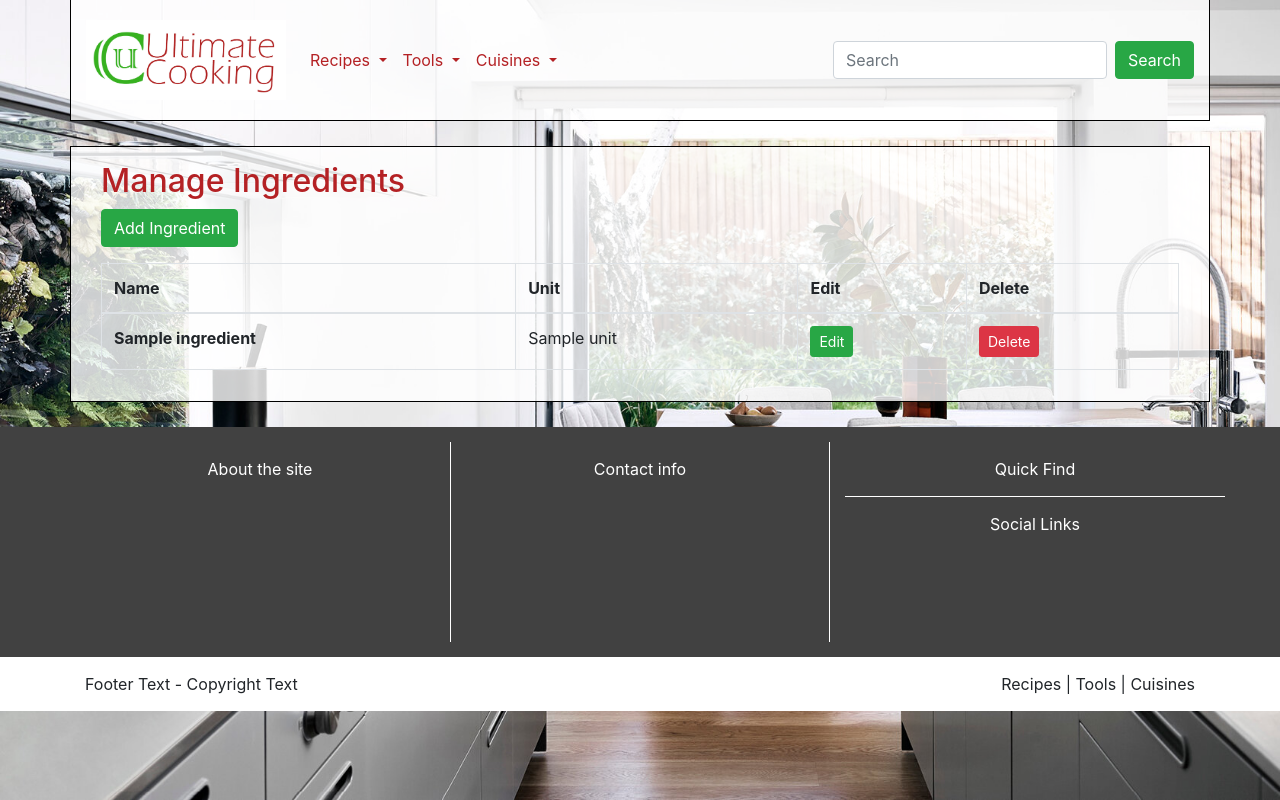
After one commit to Robtych121/UltimateCooking, a Flask app: page /manage-ingredients in a window 1280 px wide. The commit adds this page. Run offline with Flask 2, Linux system fonts and the light colour scheme; a database or web service that is not in the repository returns one stand-in record (values such as "Sample title"); some libraries are stand-ins or nearby versions.

Commit message:
Created ingredient add and manage pages and cleaned up navigation to inc this

```diff
--- a/app.py
+++ b/app.py
@@ -47,6 +47,25 @@ def insert_recipe():
     mongo.db.recipes.insert_one(recipe_doc)
     return redirect(url_for('add_recipe'))
 
+@app.route('/add_ingredient')
+def add_ingredient():
+    return render_template("ingredient_add.html",
+    ingredients=mongo.db.ingredients.find())
+
+@app.route('/insert_ingredient', methods=['POST'])
+def insert_ingredient():
+    recipe_doc = {
+        'name': request.form.get('name'),
+        'unit': request.form.get('unit')
+        }
+    mongo.db.ingredients.insert_one(recipe_doc)
+    return redirect(url_for('add_ingredient'))
+
+@app.route('/manage-ingredients')
+def manage_ingredients():
+    return render_template("ingredient_manage.html",
+    ingredients=mongo.db.ingredients.find())
+
 if __name__ == '__main__':
     app.run(host=os.environ.get('IP'),
     port=os.environ.get('PORT'),
--- a/templates/base.html
+++ b/templates/base.html
@@ -26,9 +26,8 @@
                 Recipes
               </a>
               <div class="dropdown-menu" aria-labelledby="navbarDropdown">
-                <a class="dropdown-item" href="{{ url_for('add_recipe')}}">Add Recipe</a>
-                <div class="dropdown-divider"></div>
-                <a class="dropdown-item" href="#">Edit Recipe</a>
+                <a class="dropdown-item" href="{{ url_for('add_recipe')}}">Manage Recipes</a>
+                <a class="dropdown-item" href="{{ url_for('manage_ingredients')}}">Manage Ingredients</a>
               </div>
             </li>
             <li class="nav-item dropdown">
@@ -36,9 +35,7 @@
                 Tools
               </a>
               <div class="dropdown-menu" aria-labelledby="navbarDropdown">
-                <a class="dropdown-item" href="#">Add Tool</a>
-                <div class="dropdown-divider"></div>
-                <a class="dropdown-item" href="#">Edit Tool</a>
+                <a class="dropdown-item" href="#">Manage Tools</a>
               </div>
             </li>
             <li class="nav-item dropdown">
@@ -46,9 +43,7 @@
           Cuisines
           </a>
           <div class="dropdown-menu" aria-labelledby="navbarDropdown">
-          <a class="dropdown-item" href="#">Add Cuisine</a>
-          <div class="dropdown-divider"></div>
-          <a class="dropdown-item" href="#">Edit Cuisine</a>
+          <a class="dropdown-item" href="#">Manage Cuisine</a>
           </div>
           </li>
           </ul>
--- /dev/null
+++ b/templates/ingredient_manage.html
@@ -0,0 +1,36 @@
+{% extends 'base.html' %}{% block content %}
+<div class="row FadedBlockBackground">
+    <div class="col-12">
+    <div class="row">
+        <div class="col-12">
+            <h2>Manage Ingredients</h2>
+        </div>
+    </div>
+    <div class="row">
+        <div class="col-12">
+            <p><a href="{{ url_for('add_ingredient')}}"><button type="button" class="btn btn-success">Add Ingredient</button></a></p>
+            <table class="table table-bordered">
+                <thead>
+                  <tr>
+                    <th>Name</th>
+                    <th>Unit</th>
+                    <th>Edit</th>
+                    <th>Delete</th>
+                  </tr>
+                </thead>
+                <tbody>
+                    {% for ingredient in ingredients %}
+                    <tr>
+                        <th>{{ ingredient.name }}</th>
+                        <td>{{ ingredient.unit}}</td>
+                        <td><button type="button" class="btn btn-success btn-sm">Edit</button></td>
+                        <td><button type="button" class="btn btn-danger btn-sm">Delete</button></td>
+                    </tr>
+                    {% endfor %}
+                </tbody>
+            </table>
+        </div>
+    </div>
+    </div>
+</div>
+{% endblock %}
--- a/templates/recipe_add.html
+++ b/templates/recipe_add.html
@@ -56,7 +56,7 @@
                 <div class="form-check">
                     {% for ingredient in ingredients %}
                         <input class="form-check-input" type="checkbox" value="{{ ingredient.name }}" id="ingredients" name="ingredients">
-                        <label class="form-check-label" for="ingredients">{{ ingredient.name }} - {{ ingredient.unit }}</label>
+                        <label class="form-check-label">{{ ingredient.name }} - {{ ingredient.unit }}</label>
                         <br>
                     {% endfor %}
                 </div>
```
Also changed, not shown: templates/ingredient_add.html (added, +33 -0 lines).
